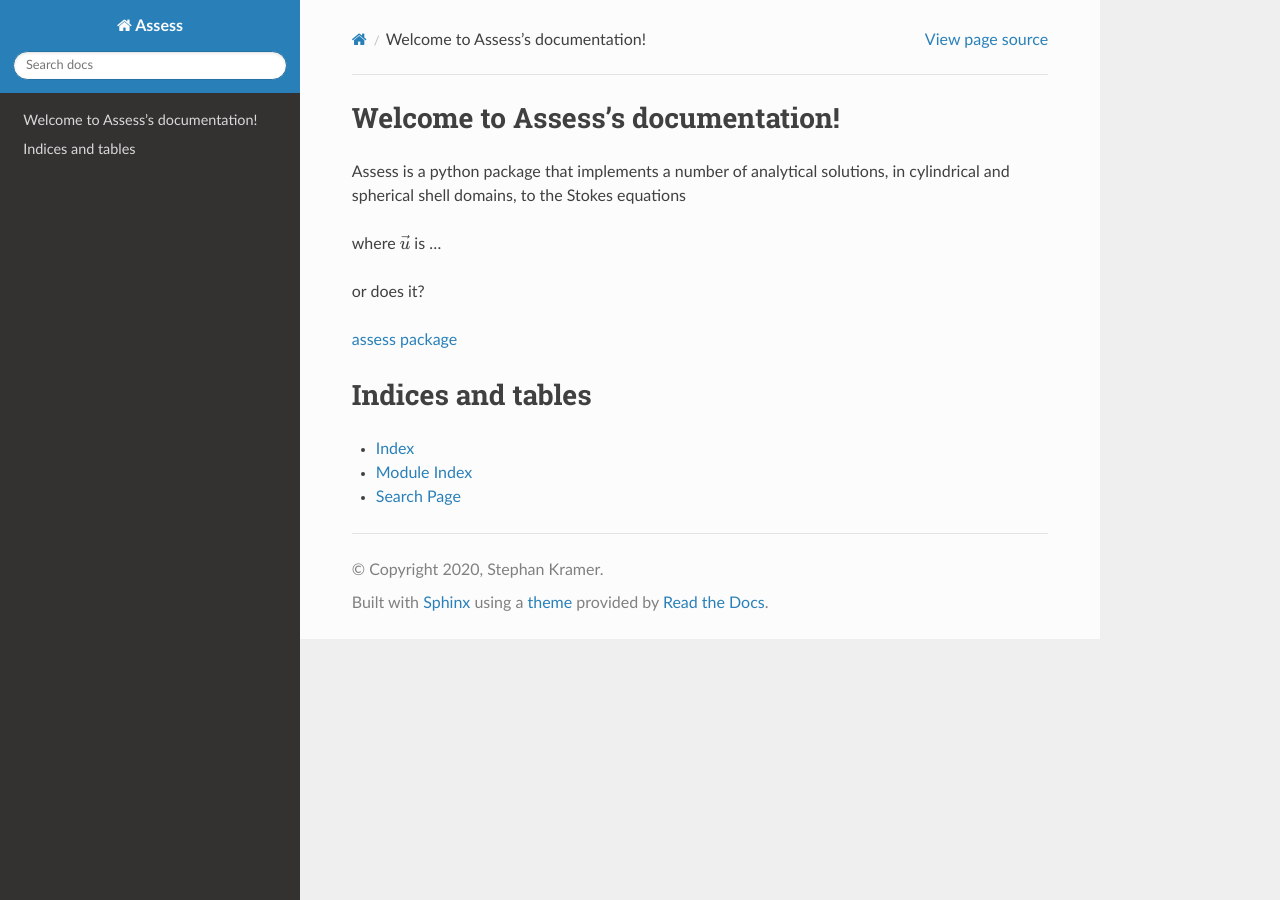
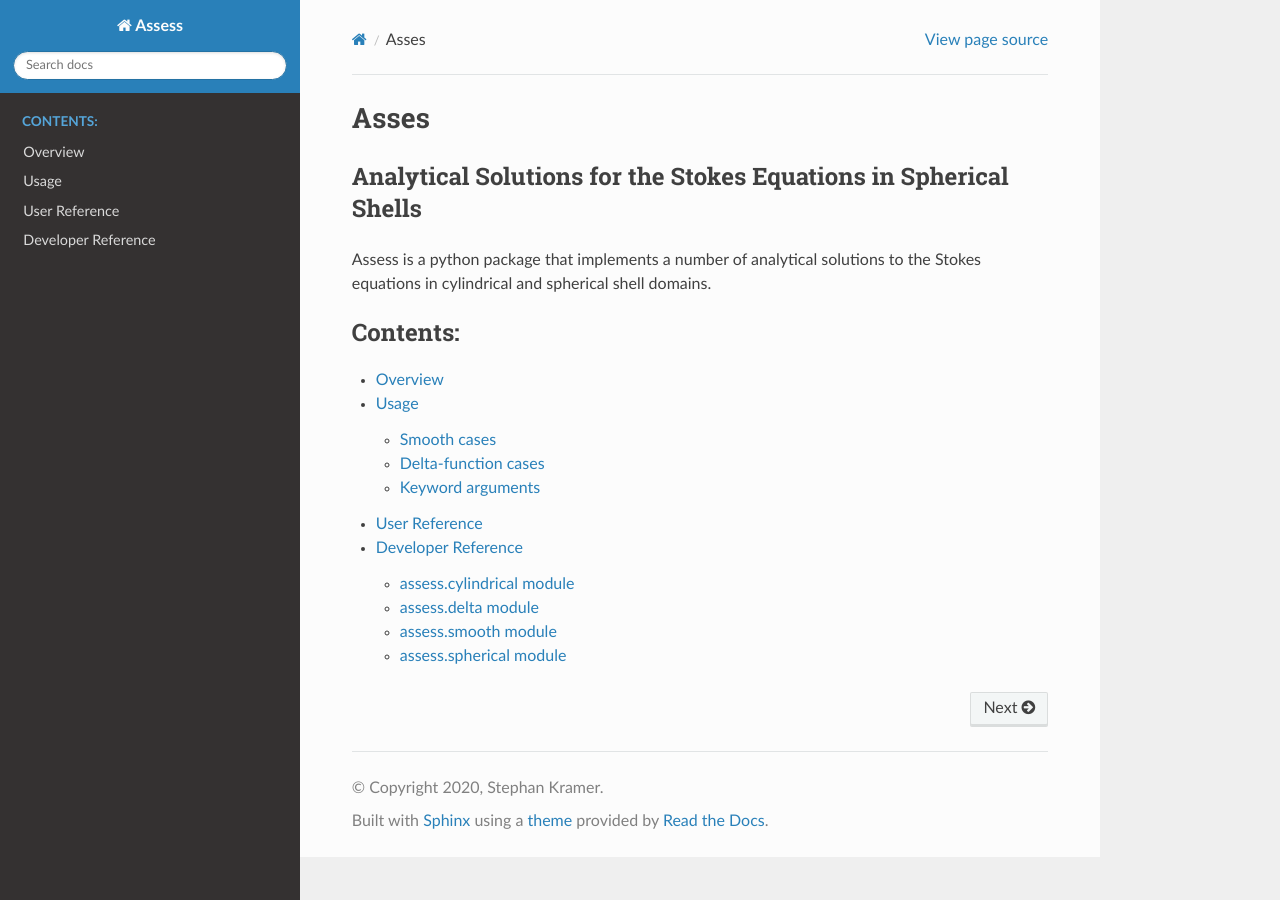
Before and after one commit to stephankramer/assess, a Sphinx documentation site: the page built from docs/source/index.rst, in a window 1280 px wide. Built offline with Sphinx 7.4.7 and the Read the Docs theme 2.0.0, drawn with Linux system fonts in a browser that asks for light colours; some of the changed lines change nothing that is shown.

Commit message:
Finished documentation.

```diff
--- /dev/null
+++ b/docs/source/assess-dev.rst
@@ -0,0 +1,35 @@
+Developer Reference
+=====================
+
+This page gathers all docstrings of all classes (including class hierarchy),
+its members and separate functions in the submodules of assess.
+
+assess.cylindrical module
+-------------------------
+
+.. automodule:: assess.cylindrical
+   :members:
+   :ignore-module-all:
+   :show-inheritance:
+
+assess.delta module
+-------------------
+
+.. automodule:: assess.delta
+   :members:
+   :undoc-members:
+
+assess.smooth module
+--------------------
+
+.. automodule:: assess.smooth
+   :members:
+   :undoc-members:
+
+assess.spherical module
+-----------------------
+
+.. automodule:: assess.spherical
+   :members:
+   :ignore-module-all:
+   :show-inheritance:
--- a/docs/source/assess.rst
+++ b/docs/source/assess.rst
@@ -1,48 +1,8 @@
-assess package
-==============
+User Reference
+================
 
-Submodules
-----------
-
-assess.solution\_cylindrical module
------------------------------------
-
-.. automodule:: assess.solution_cylindrical
-   :members:
-   :inherited-members:
-   :undoc-members:
-   :show-inheritance:
-
-assess.solution\_delta module
------------------------------
-
-.. automodule:: assess.solution_delta
-   :members:
-   :inherited-members:
-   :undoc-members:
-   :show-inheritance:
-
-assess.solution\_smooth module
-------------------------------
-
-.. automodule:: assess.solution_smooth
-   :members:
-   :inherited-members:
-   :undoc-members:
-   :show-inheritance:
-
-assess.solution\_spherical module
----------------------------------
-
-.. automodule:: assess.solution_spherical
-   :members:
-   :inherited-members:
-   :undoc-members:
-   :show-inheritance:
-
-
-Module contents
----------------
+This page documents the eight classes, and its members, corresponding to the
+eight analytical solutions provided in the access python package.
 
 .. automodule:: assess
    :members:
--- a/docs/source/index.rst
+++ b/docs/source/index.rst
@@ -1,41 +1,16 @@
-.. Assess documentation master file, created by
-   sphinx-quickstart on Sun May 10 22:14:32 2020.
-   You can adapt this file completely to your liking, but it should at least
-   contain the root `toctree` directive.
+Asses
+=====
+Analytical Solutions for the Stokes Equations in Spherical Shells
+------------------------------------------------------------------
 
-Welcome to Assess's documentation!
-==================================
-
-Assess is a python package that implements a number of analytical solutions,
-in cylindrical and spherical shell domains, to the Stokes equations
-
-.. math:
-
-   -\nabla\cdot\vec \tau + \nabla p = -g\rho'\hat{\vec r},
-
-   \vec \tau &= \nu\left[\nabla\vec u + \nabla{\vec u}^T\right], \\
-   \nabla\cdot\vec u &= 0,
-
-where :math:`\vec u` is ...
-
-.. math:
-
-   a = 123
-
-or does it?
-
-
+Assess is a python package that implements a number of analytical solutions to
+the Stokes equations in cylindrical and spherical shell domains.
 
 .. toctree::
    :maxdepth: 2
    :caption: Contents:
 
-:doc:`assess`
-
-
-Indices and tables
-==================
-
-* :ref:`genindex`
-* :ref:`modindex`
-* :ref:`search`
+   overview
+   usage
+   assess
+   assess-dev
--- /dev/null
+++ b/docs/source/overview.rst
@@ -0,0 +1,59 @@
+.. #####################################################################
+    Asses
+  #####################################################################
+  Analytical Solutions for the Stokes Equations in Spherical Shells
+  *********************************************************************
+
+Overview
+==========
+
+**Assess** is a python package that implements a number of analytical solutions,
+in cylindrical and spherical shell domains, to the Stokes equations
+
+.. math::
+
+   -\nabla\cdot\mathbf{\tau} + \nabla p &= -g\rho'\hat{\mathbf{r}}, \\
+   \mathbf{\tau} &= \nu\left[\nabla\mathbf{u} + \nabla\mathbf{u}^T\right], \\
+   \nabla\cdot\mathbf{u} &= 0,
+
+with velocity :math:`\mathbf{u}` and pressure :math:`p`. The domain is assumed to be
+a spherical shell consisting of points with radius :math:`R_-\leq r \leq R_+`.
+:math:`\hat{\mathbf{r}}` denotes the radial, outward unit-vector.
+
+The gravitational acceleration :math:`g` and viscosity :math:`\nu` are two user
+specified constants and the perturbation density :math:`\rho'` is assumed to **either**
+have the following smooth form
+
+.. math::
+    \rho'(r, \varphi) &= \frac{r^k}{R_+^k} \cos(n\varphi), & \textbf{(2D-smooth)} \\
+    \rho'(r, \theta, \varphi) &= \frac{r^k}{R_+^k} Y_{lm}(\theta, \varphi), & \textbf{(3D-smooth)}
+
+where in 2D, we use cylindrical coordinates with radius :math:`r` and azimuthal angle :math:`\varphi`,
+and in 3D, spherical coordinates with radius :math:`r`, co-latitude :math:`\theta`,
+and longitude :math:`\varphi`. The radial dependency is a simple polynomial (monomial)
+of order :math:`k`. In 2D, :math:`n` is the wave number and in 3D :math:`l` and :math:`m` are the
+degree and order of the spherical harmonic function :math:`Y_{lm}`.
+
+**Or**, :math:`\rho'` is a perturbation at a specified radius :math:`r'`
+
+.. math::
+    \rho'(r, \varphi) &= \delta(r-r') \cos(n\varphi), & \textbf{(2D-delta)} \\
+    \rho'(r, \theta, \varphi) &= \delta(r-r') Y_{lm}(\theta, \varphi), & \textbf{(3D-delta)}
+
+where :math:`\delta(r-r')` is the Dirac delta function. Combined with two types of
+boundary conditions
+
+.. math::
+   -\mathbf{n}\cdot\tau\cdot\mathbf{n} + p &= 0, \mathbf{n}\cdot\mathbf{u}=0, & \text{at }r&=R_- \text{and }r=R_+ & \textbf{(free-slip)} \\
+   \mathbf{u} &= 0, & \text{at }r&=R_- \text{and }r=R_+ & \textbf{(zero-slip)}
+
+this leads to eight analytical solutions, which are implemented in the following classes
+
+   * :class:`assess.CylindricalStokesSolutionSmoothFreeSlip`
+   * :class:`assess.CylindricalStokesSolutionSmoothZeroSlip`
+   * :class:`assess.CylindricalStokesSolutionDeltaFreeSlip`
+   * :class:`assess.CylindricalStokesSolutionDeltaZeroSlip`
+   * :class:`assess.SphericalStokesSolutionSmoothFreeSlip`
+   * :class:`assess.SphericalStokesSolutionSmoothZeroSlip`
+   * :class:`assess.SphericalStokesSolutionDeltaFreeSlip`
+   * :class:`assess.SphericalStokesSolutionDeltaZeroSlip`
--- /dev/null
+++ b/docs/source/usage.rst
@@ -0,0 +1,96 @@
+Usage
+=====
+
+Smooth cases
+------------
+To evaluate pressure p and velocity for the cylindrical, smooth, free-slip case
+
+.. code:: python
+
+   import assess
+   Rp, Rm = 2.22, 1.22  # outer and inner radius of domain
+   n = 2  # wave number
+   k = 3  # polynomial order of radial density variation
+   solution = assess.CylindricalStokesSolutionSmoothFreeSlip(n, k, Rp=Rp, Rm=Rm)
+   r, phi = 2, pi/2.  # location to evaluate
+   print("Radial component of velocity:", solution.u_r(r, phi))
+   print("Transverse component of velocity:", solution.u_phi(r, phi))
+   print("Pressure:", solution.p(r, phi))
+
+
+To evaluate the radial component of stress:
+
+.. code:: python
+
+   print("Radial deviatoric stress:", solution.tau_rr(r,phi))
+   # or, radial component of full stress (including pressure)
+   print("Radial stress:", solution.radial_stress(r, phi))
+
+To evaluate the density perturnation :math:`\rho'` that was used:
+
+.. code:: python
+
+    print("Density perturbation:", solution.delta_rho(r,phi))
+
+To setup a spherical, smooth, zero-slip case:
+
+.. code:: python
+
+   Rp, Rm = 2.22, 1.22  # outer and inner radius of domain
+   l = 2  # spherical degree
+   m = 3  # spherical order
+   k = 3  # polynomial order of radial density variation
+   solution = assess.SphericalStokesSolutionSmoothZeroSlip(l, m, k, Rp=Rp, Rm=Rm)
+   r, theta, phi = 2, pi/2., pi.  # location to evaluate
+   print("Radial component of velocity:", solution.u_r(r, theta, phi))
+   print("Colatitudinal (southward) component of velocity:", solution.u_theta(r, theta, phi))
+   print("Longitudinal (eastward) component of velocity:", solution.u_phi(r, theta, phi))
+   print("Pressure:", solution.p(r, phi))
+
+To simplify working with Cartesian coordinates, the methods
+:code:`pressure_cartesian`, :code:`delta_rho_cartesian`, :code:`radial_stress_cartesian`, and :code:`velocity_cartesian`
+allow providing 2d (cylindrical cases) or 3d (spherical cases) coordinates (tuple/list/array).
+The :code:`velocity_cartesian` method also returns the velocity as a Cartesian xy or xyz-vector.
+
+Delta-function cases
+--------------------
+To evaluate the analytical solution with a delta function forcing, one must additionaly
+specify the radius :math:`r'` used in the delta function :math:`\delta(r-r')`. The analytical
+solution is split in two halves: one that is valid above the anomaly :math:`r'\leq r\leq R_+`
+and one below :math:`R_-\leq r\leq r'`. Which of the two solutions is evaluated is chosen by setting
+the ``sign`` parameter: ``sign=1`` for the upper half and ``sign=-1`` for the lower half. **Note**
+that the methods do not check in which half the provided coordinates are actually located. This is done
+so that the discontinuous solutions at :math:`r=r'` can be evaluated without ambiguity.
+
+.. code:: python
+
+   Rp, Rm = 2.22, 1.22  # outer and inner radius of domain
+   rp = (Rp+Rm)/2.  # density anomaly at
+   l = 2  # spherical degree
+   m = 3  # spherical order
+   solution_above = assess.SphericalStokesSolutionDeltaFreeSlip(l, m, +1, Rp=Rp, Rm=Rm, rp=rp)
+   solution_below = assess.SphericalStokesSolutionDeltaFreeSlip(l, m, -1, Rp=Rp, Rm=Rm, rp=rp)
+   r, theta, phi = rp, pi/2., pi.  # location to evaluate
+   print("Radial component of velocity:", solution_above.u_r(r, theta, phi), solution_below.u_r(r, theta, phi))
+   print("Colatitudinal (southward) component of velocity:", solution_above.u_theta(r, theta, phi), solution_below.u_theta(r, theta, phi))
+   print("Longitudinal (eastward) component of velocity:", solution_above.u_phi(r, theta, phi), solution_below.u_phi(r, theta, phi))
+   print("Pressure:", solution.p(r, phi))
+
+The delta-function classes implement the same methods as the smooth-case classes except for the :code:`delta_rho` method.
+
+Keyword arguments
+-----------------
+All eight classes take the following (optional) keyword arguments with defaults
+
+=================== ======================
+ :code:`Rp=2.22`     outer radius
+ :code:`Rm=1.22`     inner radius
+ :code:`nu=1.00`     viscosity
+ :code:`g=1.00`      inner radius
+=================== ======================
+
+Additionally, the delta-function cases have the following default for :code:`rp`
+
+=================== ======================
+ :code:`rp=1.72`    radius of perturbation
+=================== ======================
```
Also changed, not shown: 1 other file.
